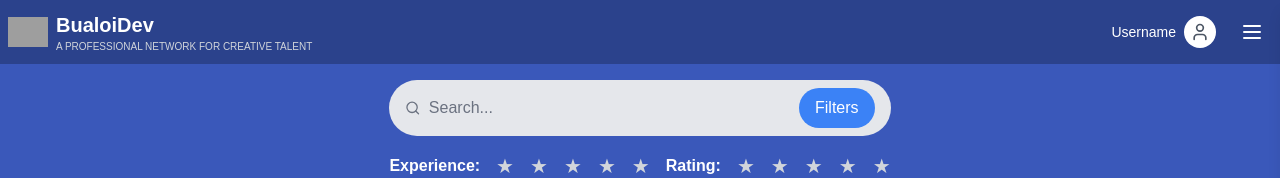
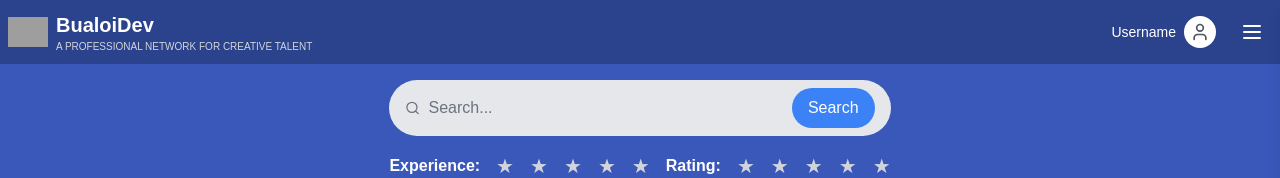
Before and after one commit to lLab-sy/eiei-se2, a Next.js app in the folder frontend/: page /professionals in a window 1280 px wide. Shown: the top 178 px of the page. Built offline with nearby package versions, Linux system fonts and the light colour scheme; grey boxes are pictures that could not be loaded.

Commit message:
fix handleSearch method

```diff
--- a/frontend/src/components/SearchBar.tsx
+++ b/frontend/src/components/SearchBar.tsx
@@ -8,6 +8,7 @@ const MAX_STARS = 5;
 const SearchBar = () => {
   const [experience, setExperience] = useState(0);
   const [rating, setRating] = useState(0);
+  const [query, setQuery] = useState("");
 
   interface HandleStarClickParams {
     value: number;
@@ -23,7 +24,7 @@ const SearchBar = () => {
   };
 
   const handleSearch = () => {
-    console.log({ experience, rating });
+    console.log("Search " + query);
   };
 
   return (
@@ -34,12 +35,13 @@ const SearchBar = () => {
           type="text"
           placeholder="Search..."
           className="bg-transparent outline-none w-full text-gray-700 placeholder-gray-500"
+          onChange={(e) => setQuery(e.target.value)}
         />
         <button
           onClick={handleSearch}
           className="bg-blue-500 text-white rounded-full px-4 py-2 ml-2 hover:bg-blue-600 transition-colors"
         >
-          Filters
+          Search
         </button>
       </div>
       <div className="flex items-center space-x-4 mt-4">
```
